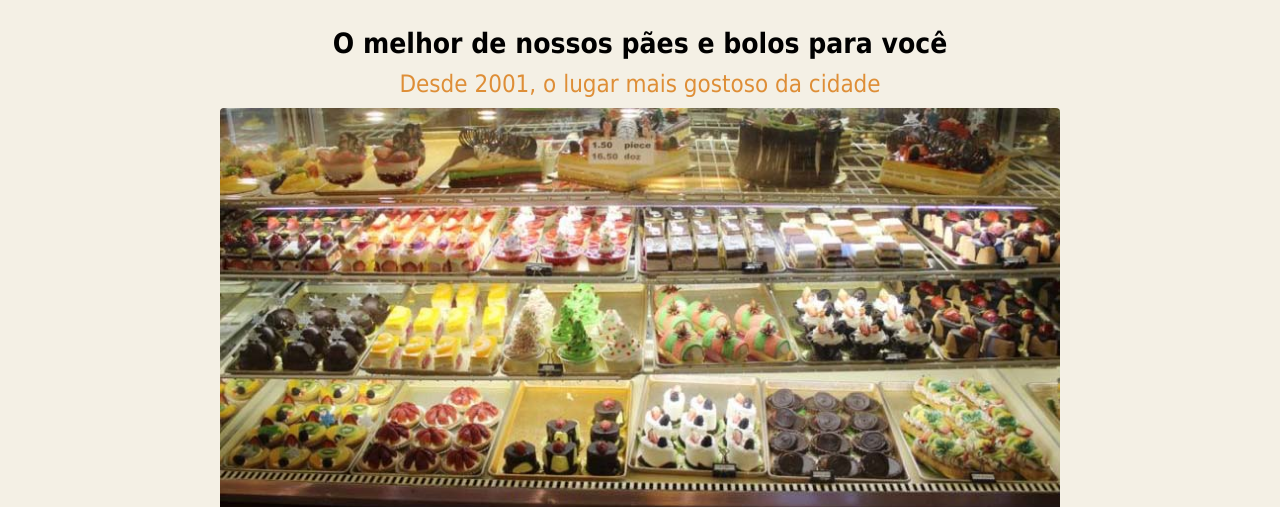
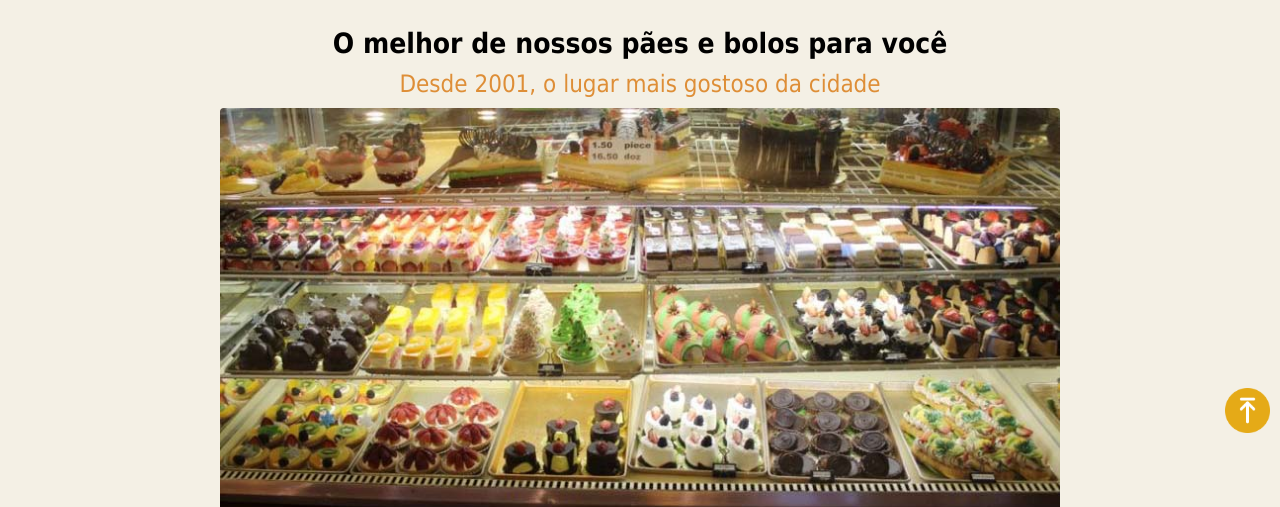
Before and after one commit to AdrianoMatilde/Exercicios-FrontEnd-DevMedia, a plain HTML site: page 4.3 - Padaria Plus/index.html in a window 1280 px wide. Shown: the part 312-819 px from the top of the page. Drawn offline with Linux system fonts and the light colour scheme.

Commit message:
Atualização rodape

```diff
--- a/4.3 - Padaria Plus/css/style.css
+++ b/4.3 - Padaria Plus/css/style.css
@@ -3,6 +3,7 @@
     margin: 0;
     padding: 0;
     box-sizing: border-box;
+    scroll-behavior: smooth;
 }
 
 html {
@@ -128,3 +129,14 @@ h4 {
     color: #fff;
     font-weight: bold;
 }
+
+.seta-topo {
+    background-image: url(../assets/seta-topo.png);
+    background-repeat: no-repeat;
+    background-size: contain;
+    width: 45px;
+    height: 45px;
+    position: fixed;
+    bottom: 55px;
+    right: 10px;
+}
--- a/4.3 - Padaria Plus/index.html
+++ b/4.3 - Padaria Plus/index.html
@@ -47,9 +47,12 @@
             <p class="paragrafo-destaque">Feriados: <strong>8h às 12h</strong></p>
         </section>
     </main>
+    <a id="sobre" class="seta-topo" href="#"></a>
+
     <footer class="rodape">
         <p>&copy 2024 Imobiliária Santos</p>
         <p>Desenvolvido por <a class="link-social" rel="noopener" target="_blank" href="https://www.linkedin.com/in/adrianomsj/">Adriano Silva</a></p>
     </footer>
+
 </body>
 </html>
```
Also changed, not shown: 4.3 - Padaria Plus/assets/icon-padaria2.png (deleted), 4.3 - Padaria Plus/assets/icon-padaria4.png (deleted), 4.3 - Padaria Plus/assets/icon-padaria5.png (deleted), 4.3 - Padaria Plus/assets/seta-topo.png (added), 4.3 - Padaria Plus/assets/seta-topo2.png (added), 4.3 - Padaria Plus/website-padaria-plus.png (added), 1 other file.
